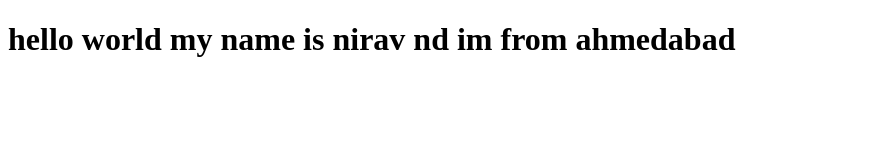
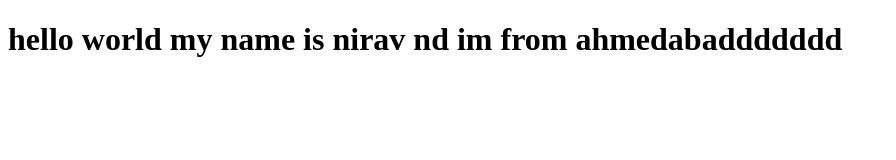
Before and after one commit to niravvcode/nirav, a plain HTML site: page index.html in a window 1280 px wide. Shown: the whole page, without its empty margins (0-896 px from the left). Drawn offline with Linux system fonts and the light colour scheme.

Commit message:
Update index.html

```diff
--- a/index.html
+++ b/index.html
@@ -8,7 +8,7 @@
 </head>
 
 <body>
-    <h1>hello world my name is nirav nd im from ahmedabad</h1>
+    <h1>hello world my name is nirav nd im from ahmedabaddddddd</h1>
 </body>
 
 </html>
```
